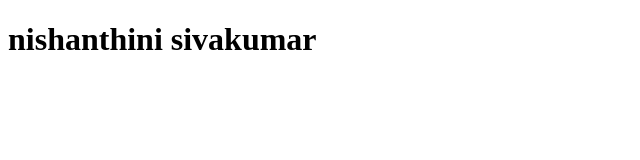
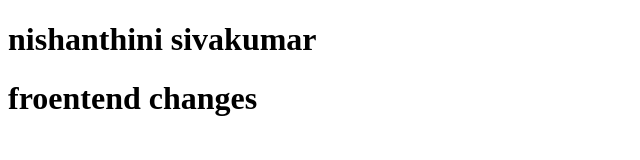
Before and after one commit to ssnishanthini/samplerepo, a plain HTML site: page index.html in a window 1280 px wide. Shown: the whole page, without its empty margins (0-640 px from the left). Drawn offline with Linux system fonts and the light colour scheme.

Commit message:
feat: froentend changes

```diff
--- a/index.html
+++ b/index.html
@@ -7,5 +7,6 @@
 </head>
 <body>
     <h1>nishanthini sivakumar</h1>
+    <h1>froentend changes</h1>
 </body>
 </html>
```
